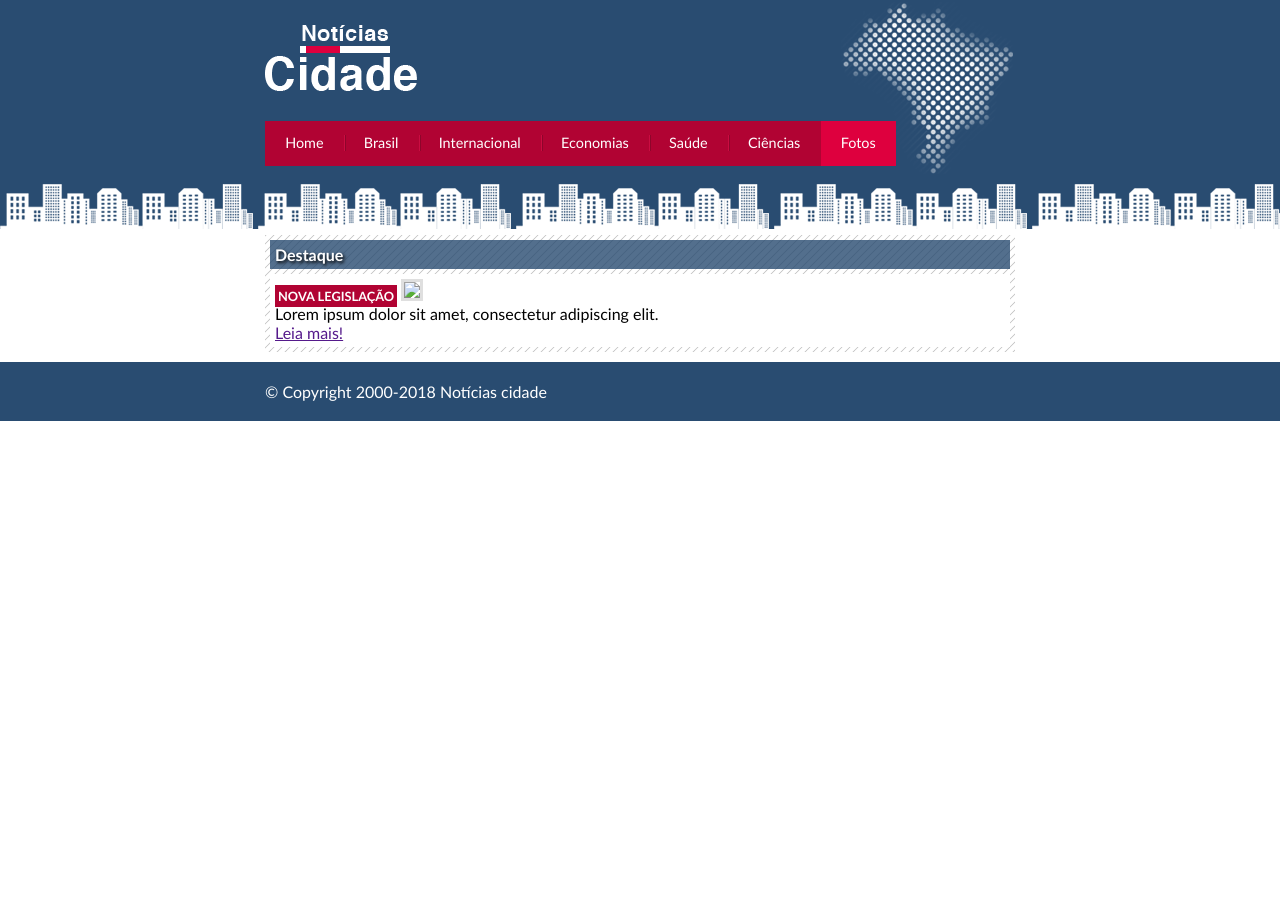
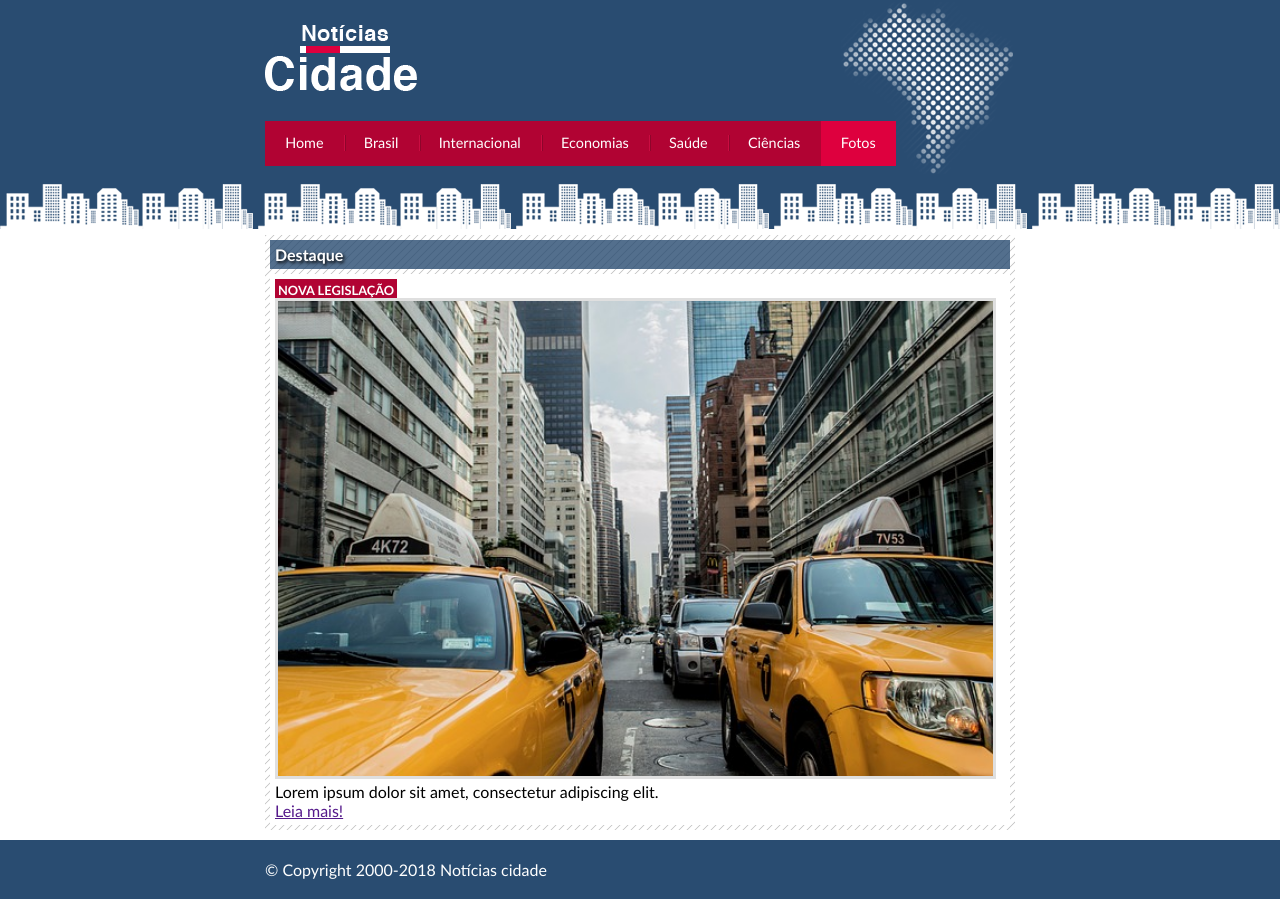
Before and after one commit to Carol-Wabiszczewicz/site-noticias, a plain HTML site: page fotos.html in a window 1280 px wide. Before the commit the page ends 800 px from the top, so only its background shows below. Drawn offline with Linux system fonts and the light colour scheme; files that its build step writes are made by us from their sources; files whose address does not match are found by name.

Commit message:
Update fotos.html

```diff
--- a/fotos.html
+++ b/fotos.html
@@ -5,7 +5,7 @@
 	<meta name="viewport" content="width=device-width, initial-scale=1">
 	<title>Notícias Cidade - Seu site de notícias</title>
 
-	<link rel="stylesheet" type="text/css" href="css/estilo.css">
+	<link rel="stylesheet" type="text/css" href="https://carol-wabiszczewicz.github.io/site-noticias/estilo.css">
 
 </head>
 <body id="uma-colunas" class="fotos">
@@ -36,7 +36,7 @@
 				 	<h2>Destaque </h2>
 				 	<div class="caixa-conteudo">
 				 		<h3>Nova legislação</h3>
-				 		<img class="imagem-principal" src="imagens/taxi.jpg" width="100%">
+				 		<img class="imagem-principal" src="taxi.jpg" width="100%">
 				 		<p>
 				 			Lorem ipsum dolor sit amet, consectetur adipiscing elit.
 				 		</p>
```
